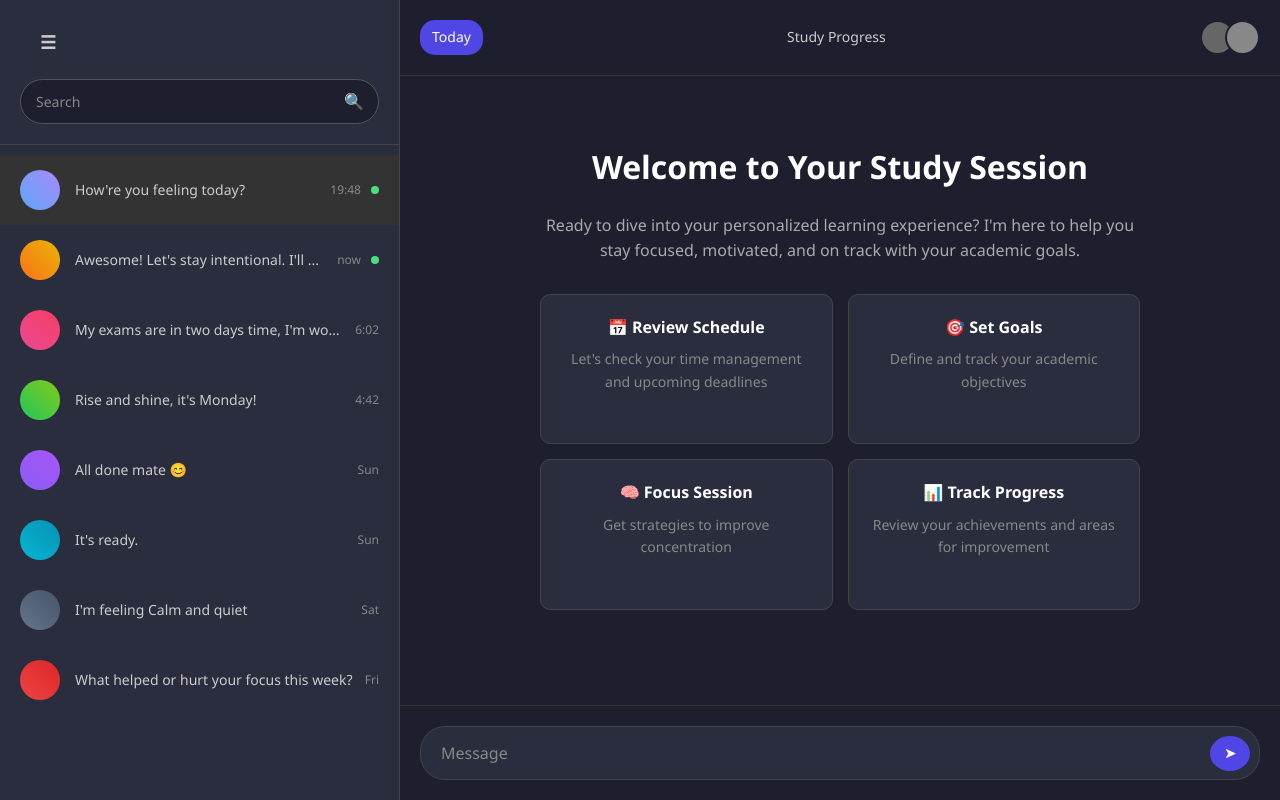
After one commit to DGbolaga/TeamZeta-UniPod, a Flask app: page /chat in a window 1280 px wide. The commit adds this page. Run offline with Flask 2, Linux system fonts and the light colour scheme.

Commit message:
Added chat session and fixed button bug

```diff
--- a/app.py
+++ b/app.py
@@ -75,9 +75,6 @@ def submit_step5():
 
     return jsonify({'success': True, 'next_step': '/chat'})
 
-@app.route('/thankyou')
-def thankyou():
-    return render_template('thankyou.html')
 
 @app.route('/send_message', methods=['POST'])
 def send_message():
--- a/static/style1.css
+++ b/static/style1.css
@@ -143,3 +143,283 @@ button:hover {
 .input-row {
   margin-top: 10px;
 }
+
+
+
+/* Chat Session Styles - External Stylesheet */
+/* Chat-specific body override */
+
+body.chat-page {
+  height: 100vh;
+  overflow: hidden;
+  padding: 0; /* Override the 40px padding from main stylesheet */
+}
+
+.chat-container {
+  display: flex;
+  height: 100vh;
+}
+
+.sidebar {
+  width: 400px;
+  background-color: #2a2d3e;
+  border-right: 1px solid #444;
+  display: flex;
+  flex-direction: column;
+}
+
+.sidebar-header {
+  padding: 20px;
+  border-bottom: 1px solid #444;
+}
+
+.sidebar-header .menu-icon {
+  background: none;
+  border: none;
+  color: #ccc;
+  font-size: 18px;
+  margin-bottom: 15px;
+  cursor: pointer;
+}
+
+.search-box {
+  position: relative;
+}
+
+.search-box input {
+  width: 100%;
+  padding: 12px 40px 12px 15px;
+  background: #1d1f2f;
+  border: 1px solid #555;
+  border-radius: 25px;
+  color: #fff;
+  font-size: 14px;
+}
+
+.search-box input::placeholder {
+  color: #888;
+}
+
+.search-icon {
+  position: absolute;
+  right: 15px;
+  top: 50%;
+  transform: translateY(-50%);
+  color: #888;
+}
+
+.conversations {
+  flex: 1;
+  overflow-y: auto;
+  padding: 10px 0;
+}
+
+.conversation-item {
+  display: flex;
+  align-items: center;
+  padding: 15px 20px;
+  cursor: pointer;
+  transition: background-color 0.2s;
+}
+
+.conversation-item:hover {
+  background-color: #333;
+}
+
+.conversation-item.active {
+  background-color: #333;
+}
+
+.avatar {
+  width: 40px;
+  height: 40px;
+  border-radius: 50%;
+  margin-right: 15px;
+  flex-shrink: 0;
+}
+
+.conversation-content {
+  flex: 1;
+  min-width: 0;
+}
+
+.conversation-preview {
+  font-size: 14px;
+  color: #ccc;
+  white-space: nowrap;
+  overflow: hidden;
+  text-overflow: ellipsis;
+}
+
+.conversation-time {
+  font-size: 12px;
+  color: #888;
+  margin-left: 10px;
+}
+
+.status-indicator {
+  width: 8px;
+  height: 8px;
+  border-radius: 50%;
+  margin-left: 10px;
+}
+
+.status-online {
+  background-color: #4ade80;
+}
+
+.main-chat {
+  flex: 1;
+  display: flex;
+  flex-direction: column;
+  background-color: #1d1f2f;
+}
+
+.chat-header {
+  padding: 20px;
+  border-bottom: 1px solid #333;
+  display: flex;
+  justify-content: space-between;
+  align-items: center;
+}
+
+.today-label {
+  background-color: #4f46e5;
+  color: white;
+  padding: 6px 12px;
+  border-radius: 15px;
+  font-size: 14px;
+  font-weight: 500;
+}
+
+.study-progress {
+  color: #ccc;
+  font-size: 14px;
+}
+
+.chat-messages {
+  flex: 1;
+  padding: 20px;
+  overflow-y: auto;
+  display: flex;
+  flex-direction: column;
+  justify-content: center;
+  align-items: center;
+}
+
+.welcome-message {
+  text-align: center;
+  max-width: 600px;
+}
+
+.welcome-message h1 {
+  font-size: 32px;
+  margin-bottom: 20px;
+  color: #fff;
+}
+
+.welcome-message p {
+  font-size: 16px;
+  color: #aaa;
+  margin-bottom: 30px;
+  line-height: 1.6;
+}
+
+.quick-actions {
+  display: grid;
+  grid-template-columns: repeat(2, 1fr);
+  gap: 15px;
+  margin-bottom: 30px;
+}
+
+.quick-action {
+  background: #2a2d3e;
+  border: 1px solid #444;
+  padding: 20px;
+  border-radius: 10px;
+  text-align: center;
+  cursor: pointer;
+  transition: all 0.2s;
+}
+
+.quick-action:hover {
+  background: #333;
+  border-color: #555;
+}
+
+.quick-action h3 {
+  font-size: 16px;
+  margin-bottom: 8px;
+  color: #fff;
+}
+
+.quick-action p {
+  font-size: 14px;
+  color: #888;
+}
+
+.chat-input {
+  padding: 20px;
+  border-top: 1px solid #333;
+}
+
+.input-container {
+  position: relative;
+  display: flex;
+  align-items: center;
+}
+
+.input-container input {
+  flex: 1;
+  padding: 15px 50px 15px 20px;
+  background: #2a2d3e;
+  border: 1px solid #444;
+  border-radius: 25px;
+  color: #fff;
+  font-size: 16px;
+}
+
+.input-container input::placeholder {
+  color: #888;
+}
+
+.send-button {
+  position: absolute;
+  right: 10px;
+  background: #4f46e5;
+  border: none;
+  width: 35px;
+  height: 35px;
+  border-radius: 50%;
+  color: white;
+  cursor: pointer;
+  display: flex;
+  align-items: center;
+  justify-content: center;
+  transition: background-color 0.2s;
+}
+
+.send-button:hover {
+  background: #4338ca;
+}
+
+.user-avatars {
+  display: flex;
+  gap: -10px;
+  margin-left: 20px;
+}
+
+.user-avatar {
+  width: 35px;
+  height: 35px;
+  border-radius: 50%;
+  border: 2px solid #1d1f2f;
+  margin-left: -10px;
+  background: #666;
+}
+
+.menu-dots {
+  color: #888;
+  font-size: 18px;
+  cursor: pointer;
+}
--- /dev/null
+++ b/templates/chat.html
@@ -0,0 +1,199 @@
+<!DOCTYPE html>
+<html lang="en">
+<head>
+  <meta charset="UTF-8">
+  <meta name="viewport" content="width=device-width, initial-scale=1.0">
+  <title>Chat Session - Study Progress</title>
+  <!-- Include your existing stylesheet -->
+  <link rel="stylesheet" href="{{ url_for('static', filename='style1.css') }}">
+  <!-- Include the chat-specific stylesheet -->
+  <link rel="stylesheet" href="{{ url_for('static', filename='chat-styles.css') }}">
+</head>
+<body class="chat-page">
+  <div class="chat-container">
+    <!-- Sidebar -->
+    <div class="sidebar">
+      <div class="sidebar-header">
+        <button class="menu-icon">☰</button>
+        <div class="search-box">
+          <input type="text" placeholder="Search">
+          <span class="search-icon">🔍</span>
+        </div>
+      </div>
+
+      <div class="conversations">
+        <div class="conversation-item active">
+          <div class="avatar" style="background: linear-gradient(45deg, #60a5fa, #a78bfa);"></div>
+          <div class="conversation-content">
+            <div class="conversation-preview">How're you feeling today?</div>
+          </div>
+          <div class="conversation-time">19:48</div>
+          <div class="status-indicator status-online"></div>
+        </div>
+
+        <div class="conversation-item">
+          <div class="avatar" style="background: linear-gradient(45deg, #f97316, #eab308);"></div>
+          <div class="conversation-content">
+            <div class="conversation-preview">Awesome! Let's stay intentional. I'll ...</div>
+          </div>
+          <div class="conversation-time">now</div>
+          <div class="status-indicator status-online"></div>
+        </div>
+
+        <div class="conversation-item">
+          <div class="avatar" style="background: linear-gradient(45deg, #ec4899, #f43f5e);"></div>
+          <div class="conversation-content">
+            <div class="conversation-preview">My exams are in two days time, I'm worried...</div>
+          </div>
+          <div class="conversation-time">6:02</div>
+        </div>
+
+        <div class="conversation-item">
+          <div class="avatar" style="background: linear-gradient(45deg, #22c55e, #84cc16);"></div>
+          <div class="conversation-content">
+            <div class="conversation-preview">Rise and shine, it's Monday!</div>
+          </div>
+          <div class="conversation-time">4:42</div>
+        </div>
+
+        <div class="conversation-item">
+          <div class="avatar" style="background: linear-gradient(45deg, #8b5cf6, #a855f7);"></div>
+          <div class="conversation-content">
+            <div class="conversation-preview">All done mate 😊</div>
+          </div>
+          <div class="conversation-time">Sun</div>
+        </div>
+
+        <div class="conversation-item">
+          <div class="avatar" style="background: linear-gradient(45deg, #06b6d4, #0891b2);"></div>
+          <div class="conversation-content">
+            <div class="conversation-preview">It's ready.</div>
+          </div>
+          <div class="conversation-time">Sun</div>
+        </div>
+
+        <div class="conversation-item">
+          <div class="avatar" style="background: linear-gradient(45deg, #64748b, #475569);"></div>
+          <div class="conversation-content">
+            <div class="conversation-preview">I'm feeling Calm and quiet</div>
+          </div>
+          <div class="conversation-time">Sat</div>
+        </div>
+
+        <div class="conversation-item">
+          <div class="avatar" style="background: linear-gradient(45deg, #ef4444, #dc2626);"></div>
+          <div class="conversation-content">
+            <div class="conversation-preview">What helped or hurt your focus this week?</div>
+          </div>
+          <div class="conversation-time">Fri</div>
+        </div>
+      </div>
+    </div>
+
+    <!-- Main Chat Area -->
+    <div class="main-chat">
+      <div class="chat-header">
+        <div class="today-label">Today</div>
+        <div class="study-progress">Study Progress</div>
+        <div class="user-avatars">
+          <div class="user-avatar" style="background: #666;"></div>
+          <div class="user-avatar" style="background: #888;"></div>
+        </div>
+      </div>
+
+      <div class="chat-messages">
+        <div class="welcome-message">
+          <h1>Welcome to Your Study Session</h1>
+          <p>Ready to dive into your personalized learning experience? I'm here to help you stay focused, motivated, and on track with your academic goals.</p>
+
+          <div class="quick-actions">
+            <div class="quick-action" onclick="startDiscussion('schedule')">
+              <h3>📅 Review Schedule</h3>
+              <p>Let's check your time management and upcoming deadlines</p>
+            </div>
+            <div class="quick-action" onclick="startDiscussion('goals')">
+              <h3>🎯 Set Goals</h3>
+              <p>Define and track your academic objectives</p>
+            </div>
+            <div class="quick-action" onclick="startDiscussion('focus')">
+              <h3>🧠 Focus Session</h3>
+              <p>Get strategies to improve concentration</p>
+            </div>
+            <div class="quick-action" onclick="startDiscussion('progress')">
+              <h3>📊 Track Progress</h3>
+              <p>Review your achievements and areas for improvement</p>
+            </div>
+          </div>
+        </div>
+      </div>
+
+      <div class="chat-input">
+        <div class="input-container">
+          <input type="text" placeholder="Message" id="messageInput">
+          <button class="send-button" onclick="sendMessage()">
+            <span>➤</span>
+          </button>
+        </div>
+      </div>
+    </div>
+  </div>
+
+  <script>
+    function startDiscussion(topic) {
+      const input = document.getElementById('messageInput');
+      const messages = {
+        'schedule': "I'd like to review my schedule and time management",
+        'goals': "Help me set and track my academic goals",
+        'focus': "I need strategies to improve my focus and concentration",
+        'progress': "Let's review my progress and achievements"
+      };
+      input.value = messages[topic];
+      input.focus();
+    }
+
+    function sendMessage() {
+      const input = document.getElementById('messageInput');
+      const message = input.value.trim();
+
+      if (message) {
+        // Here you would typically send the message to your backend
+        console.log('Sending message:', message);
+
+        // Clear the input
+        input.value = '';
+
+        // Add message to chat (you would implement this based on your backend)
+        addMessageToChat(message, 'user');
+      }
+    }
+
+    function addMessageToChat(message, sender) {
+      const chatMessages = document.querySelector('.chat-messages');
+      const welcomeMessage = document.querySelector('.welcome-message');
+
+      // Hide welcome message on first message
+      if (welcomeMessage) {
+        welcomeMessage.style.display = 'none';
+      }
+
+      // Add the message (implement based on your needs)
+      // This is just a placeholder
+    }
+
+    // Enter key to send message
+    document.getElementById('messageInput').addEventListener('keypress', function(e) {
+      if (e.key === 'Enter') {
+        sendMessage();
+      }
+    });
+
+    // Conversation item click handler
+    document.querySelectorAll('.conversation-item').forEach(item => {
+      item.addEventListener('click', function() {
+        document.querySelectorAll('.conversation-item').forEach(i => i.classList.remove('active'));
+        this.classList.add('active');
+      });
+    });
+  </script>
+</body>
+</html>
--- a/templates/page1.html
+++ b/templates/page1.html
@@ -61,7 +61,6 @@
           <span class="dot" data-step="2"></span>
           <span class="dot" data-step="3"></span>
           <span class="dot" data-step="4"></span>
-          <span class="dot" data-step="5"></span>
         </div>
 
         <!-- Submit Button -->
--- a/templates/page3.html
+++ b/templates/page3.html
@@ -23,7 +23,7 @@
         <div class="input-row">
           <div class="input-group">
             <label>On average, how many hours of sleep do you get on school nights?</label>
-            <input type="number" placeholder="Enter No. of sleep hours" required />
+            <input type="number" min="0" placeholder="Enter No. of sleep hours" required />
           </div>
           <div class="input-group">
             <label>How often do you take breaks or rests while studying or working?</label>
@@ -62,7 +62,7 @@
           </div>
           <div class="input-group">
             <label>On a scale of 1–10, how would you rate your overall mental being?</label>
-            <input type="number" placeholder="Enter a number" min="1" max="10" />
+            <input type="number" min="0" placeholder="Enter a number" min="1" max="10" />
           </div>
         </div>
 
@@ -97,7 +97,6 @@
           <span class="dot" data-step="2"></span>
           <span class="dot" data-step="3"></span>
           <span class="dot" data-step="4"></span>
-          <span class="dot" data-step="5"></span>
         </div>
 
         <!-- Submit Button -->
```
Also changed, not shown: static/main.js (+17 -17 lines), templates/page2.html (+3 -4 lines), templates/page4.html (+3 -4 lines), templates/thankyou.html (deleted, +0 -19 lines), 1 other file.
